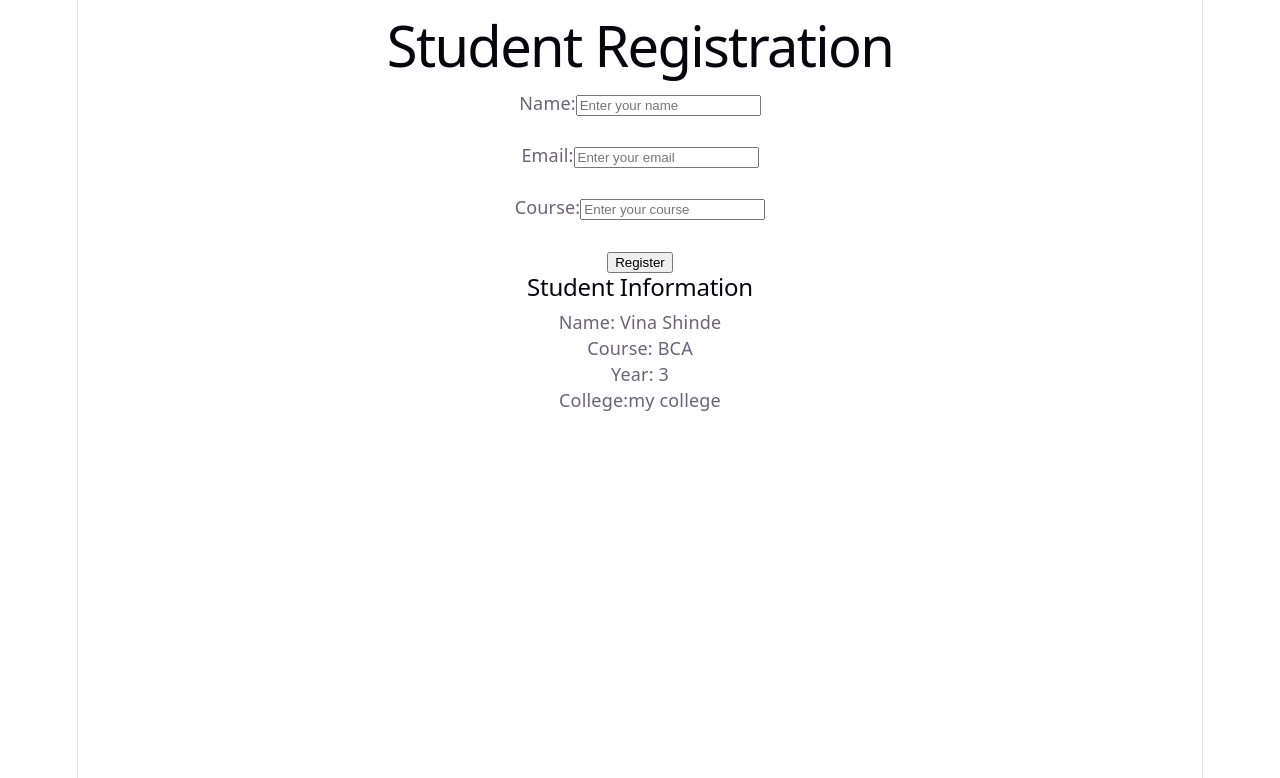
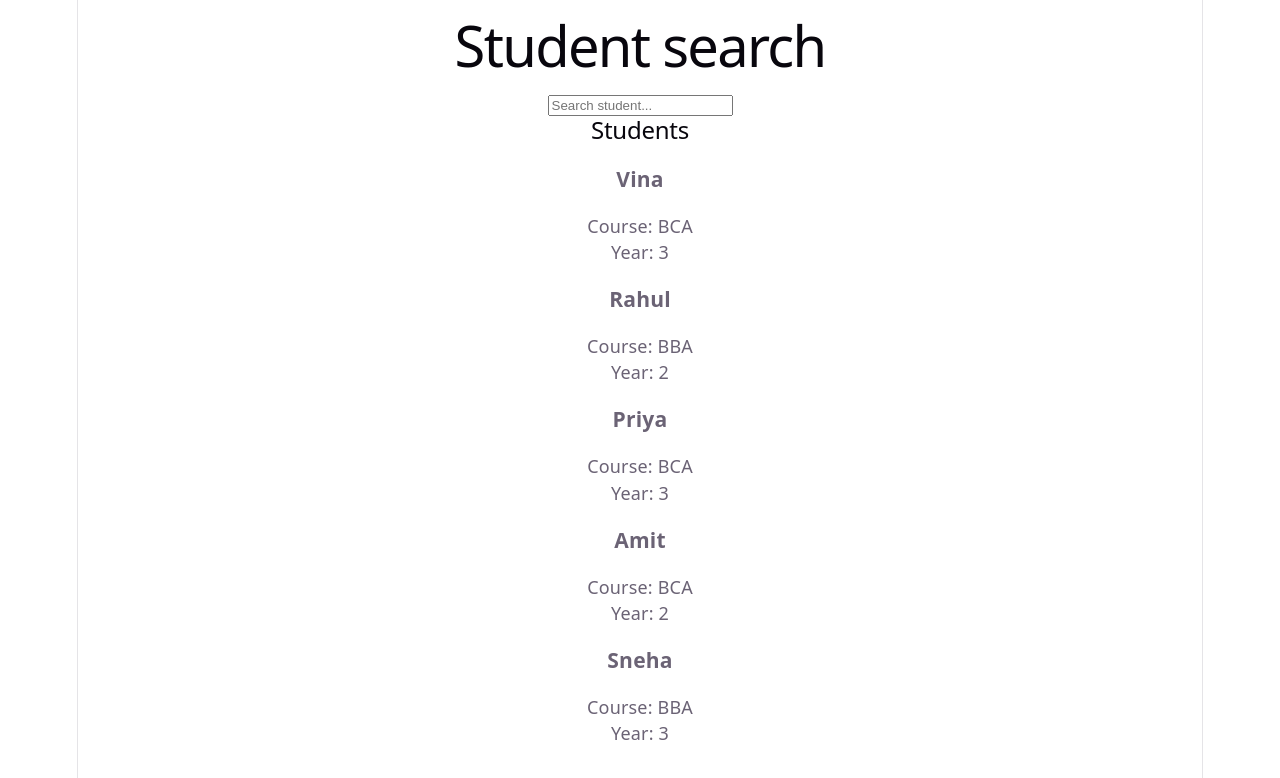
Before and after one commit to Vina3006/my-first-react, a React (Vite) app: page / in a window 1280 px wide. Shown: the top 778 px of the page. Built offline with nearby package versions, Linux system fonts and the light colour scheme.

Commit message:
Day 5 - Practiced lists and conditional rendering

```diff
--- a/src/App.jsx
+++ b/src/App.jsx
@@ -1,86 +1,71 @@
 import { useState } from "react";
-import StudentInfo from "./studentInfo";
 
 function App() {
-  const [name, setName] = useState("");
-  const [email, setEmail] = useState("");
-  const [course, setCourse] = useState("");
-  const [submitted, setSubmitted] = useState(false);
+  const [search, setSearch] = useState("");
 
-  function handleSubmit(event) {
-    event.preventDefault();
-    if (!name || !email || !course) {
-      alert("Please fill in all fields.");
-      return;
+  const students = [
+    {
+      id: 1,
+      name: "Vina",
+      course: "BCA",
+      year: 3
+    },
+    {
+      id: 2,
+      name: "Rahul",
+      course: "BBA",
+      year: 2
+    },
+    {
+      id: 3,
+      name: "Priya",
+      course: "BCA",
+      year: 3
+    },
+    {
+      id: 4,
+      name: "Amit",
+      course: "BCA",
+      year: 2
+    },
+    {
+      id: 5,
+      name: "Sneha",
+      course: "BBA",
+      year: 3
     }
-    setSubmitted(true);
-  }
+  ];
+
+  const filteredStudents = students.filter((student) =>
+    student.name.toLowerCase().includes(search.toLowerCase())
+  );
 
   return (
     <div>
-      <h1>Student Registration</h1>
+      <h1>Student search</h1>
 
-      <form onSubmit={handleSubmit}>
+      <input
+        type="text"
+        value={search}
+        onChange={(event) => setSearch(event.target.value)}
+        placeholder="Search student..."
+      />
+
+      <h2>Students</h2>
+
+      {filteredStudents.length > 0 ? (
         <div>
-          <label>Name:</label>
-
-          <input
-            type="text"
-            value={name}
-            onChange={(event) => setName(event.target.value)}
-            placeholder="Enter your name"
-          />
+          {filteredStudents.map((student) => (
+            <div key={student.id}>
+              <h3>{student.name}</h3>
+              <p>Course: {student.course}</p>
+              <p>Year: {student.year}</p>
+            </div>
+          ))}
         </div>
-
-        <br />
-
-        <div>
-          <label>Email:</label>
-
-          <input
-            type="email"
-            value={email}
-            onChange={(event) => setEmail(event.target.value)}
-            placeholder="Enter your email"
-          />
-        </div>
-
-        <br />
-
-        <div>
-          <label>Course:</label>
-
-          <input
-            type="text"
-            value={course}
-            onChange={(event) => setCourse(event.target.value)}
-            placeholder="Enter your course"
-          />
-        </div>
-
-        <br />
-
-        <button type="submit">
-          Register
-        </button>
-      </form>
-
-      {submitted && (
-        <div>
-          <h2>Registration Successful!</h2>
-
-          <p>Name: {name}</p>
-          <p>Email: {email}</p>
-          <p>Course: {course}</p>
-        </div>
+      ) : (
+        <p>No students found.</p>
       )}
-
-      <StudentInfo
-        name="Vina Shinde"
-        course="BCA"
-        year={3}
-        college="my college"
-      />
     </div>
   );
 }
```
